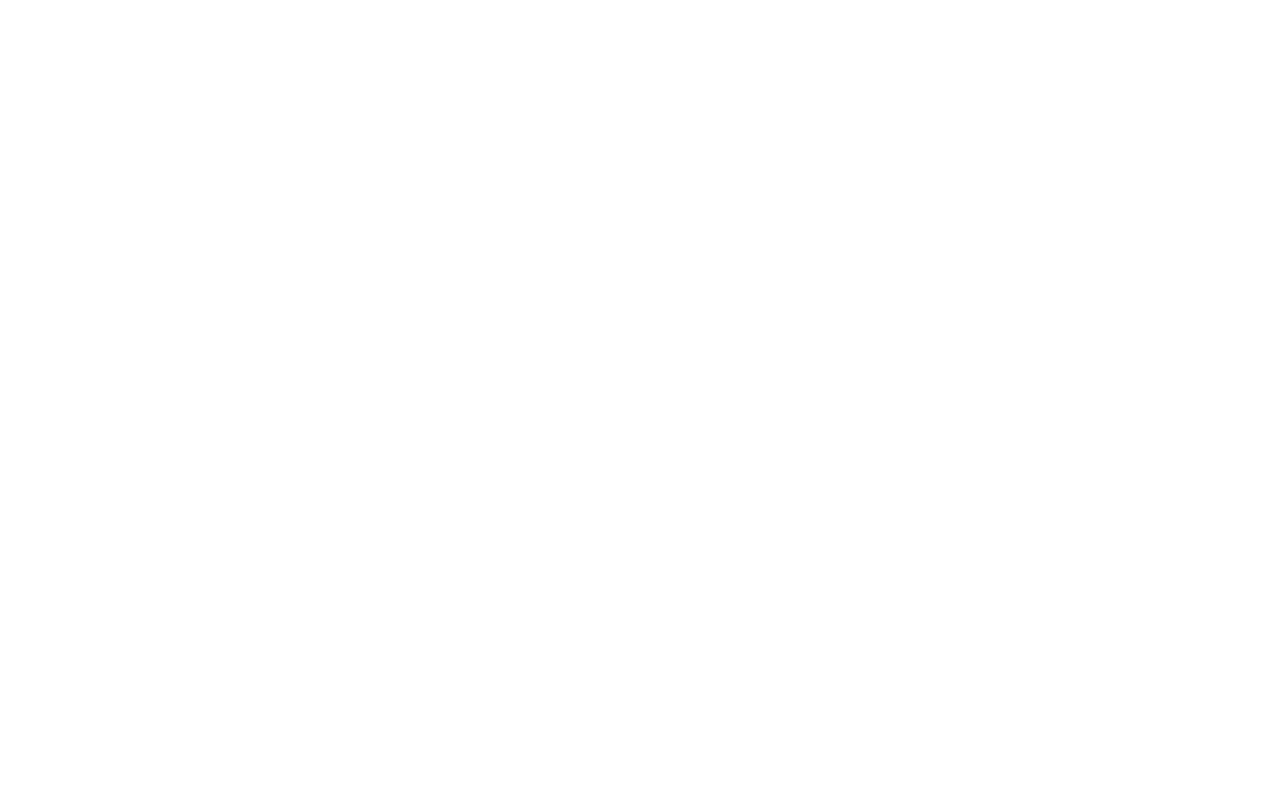
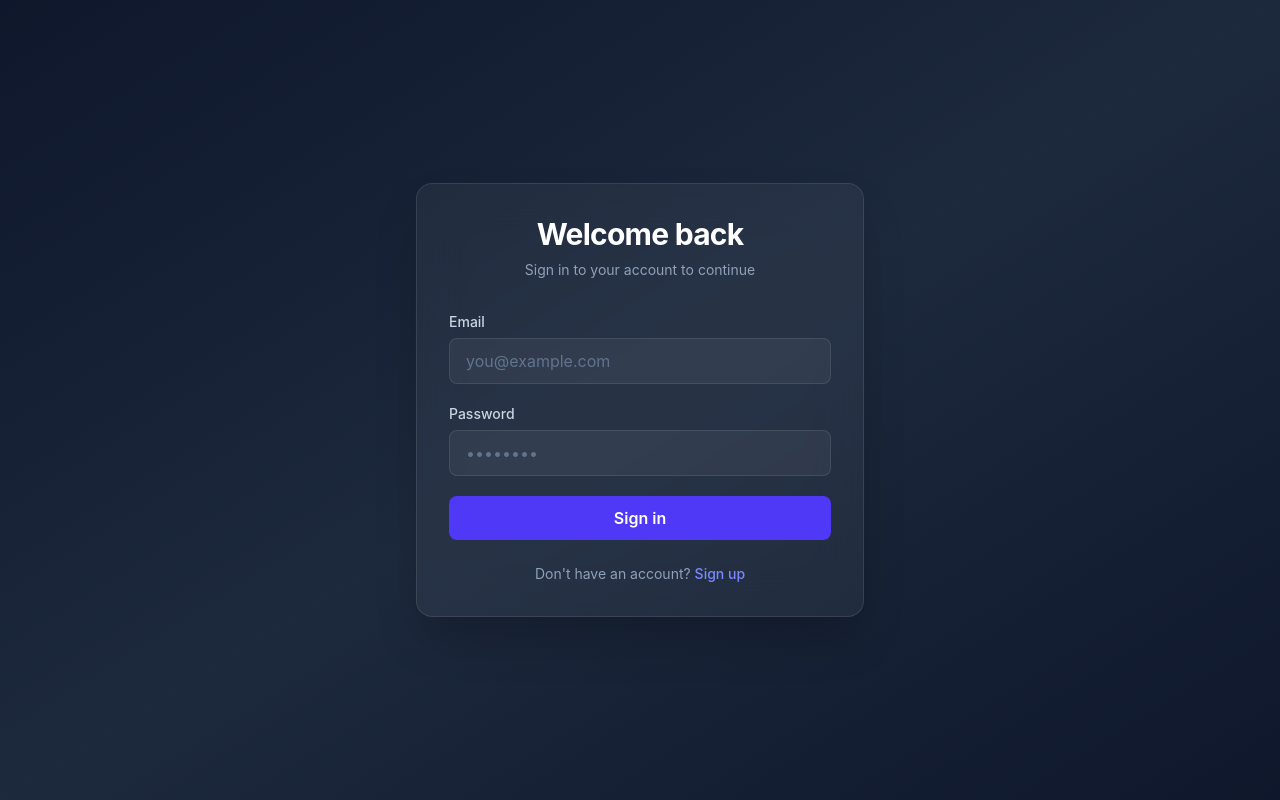
Before and after one commit to satyapal49/Authentication, a React app in the folder Frontend/: page /Login in a window 1280 px wide. Built offline with nearby package versions, Linux system fonts and the light colour scheme; the HTML template or start-up script is replaced by a standard one.

Commit message:
Login paage completed

```diff
--- a/Frontend/src/App.jsx
+++ b/Frontend/src/App.jsx
@@ -1,19 +1,21 @@
 import React from 'react'
-import {BrowserRouter, Routes, Route } from "react-router-dom"
-import Home from './pages/home'
-import Login from "./pages/Login"
+import { BrowserRouter, Routes, Route } from 'react-router-dom'
+import Home from './pages/Home'
+import Login from './pages/Login'
+import Register from './pages/Register'
+import VerifyOtp from './pages/VerifyOtp'
 
 const App = () => {
-  return <>
-  <BrowserRouter>
-  <Routes>
-
-    <Route path='/' element={<Home />}/>
-    <Route path='/Login' element={<Login />} />
-    </Routes>
+  return (
+    <BrowserRouter>
+      <Routes>
+        <Route path="/" element={<Home />} />
+        <Route path="/Login" element={<Login />} />
+        <Route path="/Register" element={<Register />} />
+        <Route path="/VerifyOtp" element={<VerifyOtp />} />
+      </Routes>
     </BrowserRouter>
-  </>
-
+  )
 }
 
 export default App
--- a/Frontend/src/pages/Login.jsx
+++ b/Frontend/src/pages/Login.jsx
@@ -1,9 +1,101 @@
-import React from 'react'
+import React, { useState } from 'react'
+import { Link, useNavigate } from 'react-router-dom'
+import axios from 'axios'
+import { server } from '../main'
 
 const Login = () => {
+  const navigate = useNavigate()
+  const [email, setEmail] = useState('')
+  const [password, setPassword] = useState('')
+  const [loading, setLoading] = useState(false)
+  const [error, setError] = useState('')
+
+  const handleSubmit = async (e) => {
+    e.preventDefault()
+    setError('')
+    setLoading(true)
+
+    try {
+      await axios.post(
+        `${server}/api/v1/login`,
+        { email, password },
+        { withCredentials: true }
+      )
+      navigate('/VerifyOtp', { state: { email } })
+    } catch (err) {
+      setError(err.response?.data?.message || 'Something went wrong. Please try again.')
+    } finally {
+      setLoading(false)
+    }
+  }
+
   return (
-    <div>
+    <div className="min-h-screen flex items-center justify-center bg-gradient-to-br from-slate-900 via-slate-800 to-slate-900 px-4">
+      <div className="w-full max-w-md">
+        <div className="bg-white/5 backdrop-blur-xl border border-white/10 rounded-2xl shadow-2xl p-8">
+          <div className="text-center mb-8">
+            <h1 className="text-3xl font-bold text-white tracking-tight">Welcome back</h1>
+            <p className="text-slate-400 mt-2 text-sm">Sign in to your account to continue</p>
+          </div>
 
+          <form onSubmit={handleSubmit} className="space-y-5">
+            {error && (
+              <div className="rounded-lg bg-red-500/10 border border-red-500/20 px-4 py-3 text-sm text-red-400">
+                {error}
+              </div>
+            )}
+
+            <div>
+              <label htmlFor="email" className="block text-sm font-medium text-slate-300 mb-1.5">
+                Email
+              </label>
+              <input
+                id="email"
+                type="email"
+                value={email}
+                onChange={(e) => setEmail(e.target.value)}
+                placeholder="you@example.com"
+                required
+                className="w-full rounded-lg bg-white/5 border border-white/10 px-4 py-2.5 text-white placeholder-slate-500 outline-none focus:border-indigo-500 focus:ring-2 focus:ring-indigo-500/20 transition"
+              />
+            </div>
+
+            <div>
+              <label htmlFor="password" className="block text-sm font-medium text-slate-300 mb-1.5">
+                Password
+              </label>
+              <input
+                id="password"
+                type="password"
+                value={password}
+                onChange={(e) => setPassword(e.target.value)}
+                placeholder="••••••••"
+                required
+                minLength={8}
+                className="w-full rounded-lg bg-white/5 border border-white/10 px-4 py-2.5 text-white placeholder-slate-500 outline-none focus:border-indigo-500 focus:ring-2 focus:ring-indigo-500/20 transition"
+              />
+            </div>
+
+            <button
+              type="submit"
+              disabled={loading}
+              className="w-full rounded-lg bg-indigo-600 hover:bg-indigo-500 disabled:opacity-60 disabled:cursor-not-allowed text-white font-semibold py-2.5 transition focus:outline-none focus:ring-2 focus:ring-indigo-500 focus:ring-offset-2 focus:ring-offset-slate-900"
+            >
+              {loading ? 'Signing in...' : 'Sign in'}
+            </button>
+          </form>
+
+          <p className="text-center text-sm text-slate-400 mt-6">
+            Don&apos;t have an account?{' '}
+            <Link
+              to="/Register"
+              className="text-indigo-400 hover:text-indigo-300 font-medium transition"
+            >
+              Sign up
+            </Link>
+          </p>
+        </div>
+      </div>
     </div>
   )
 }
```
